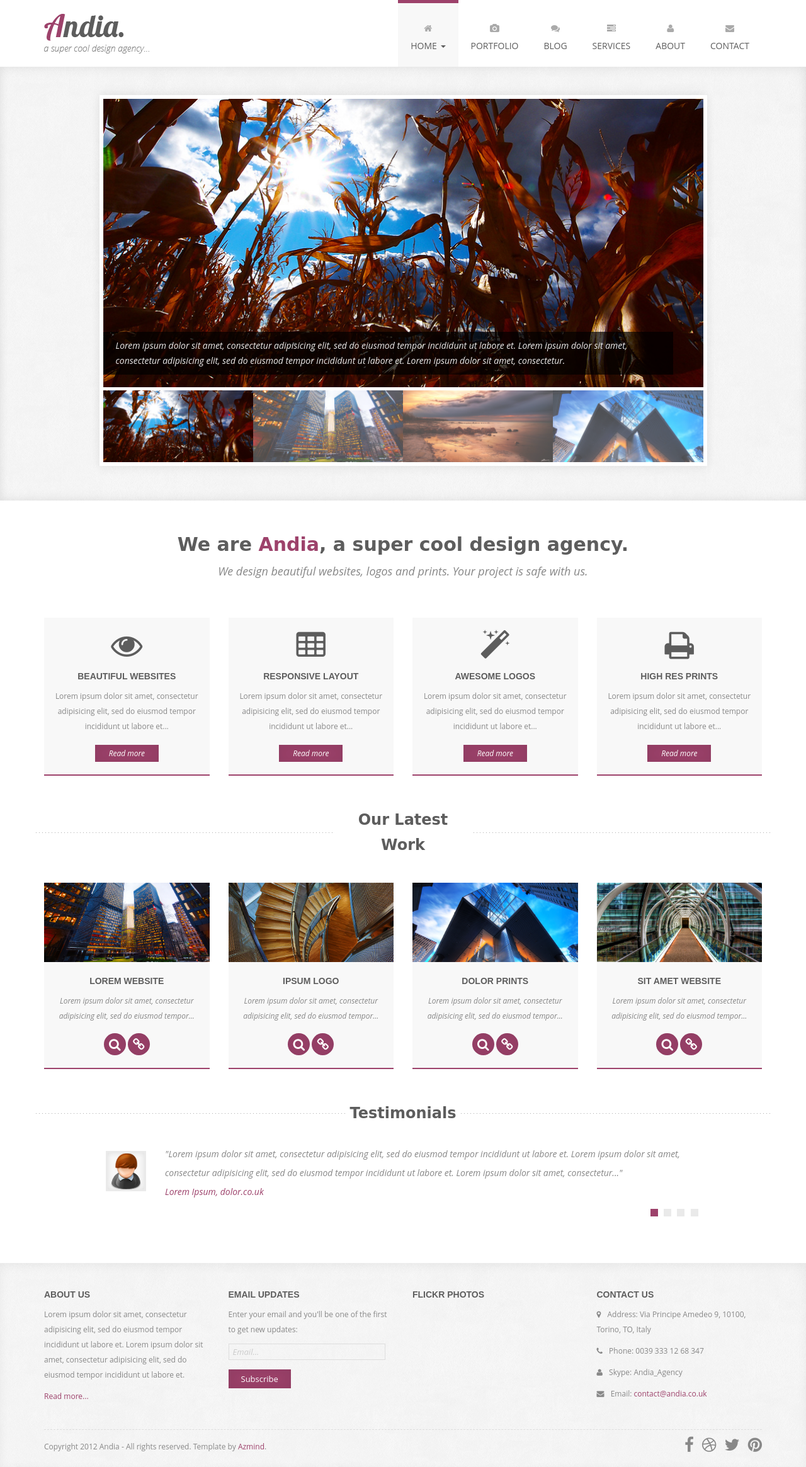
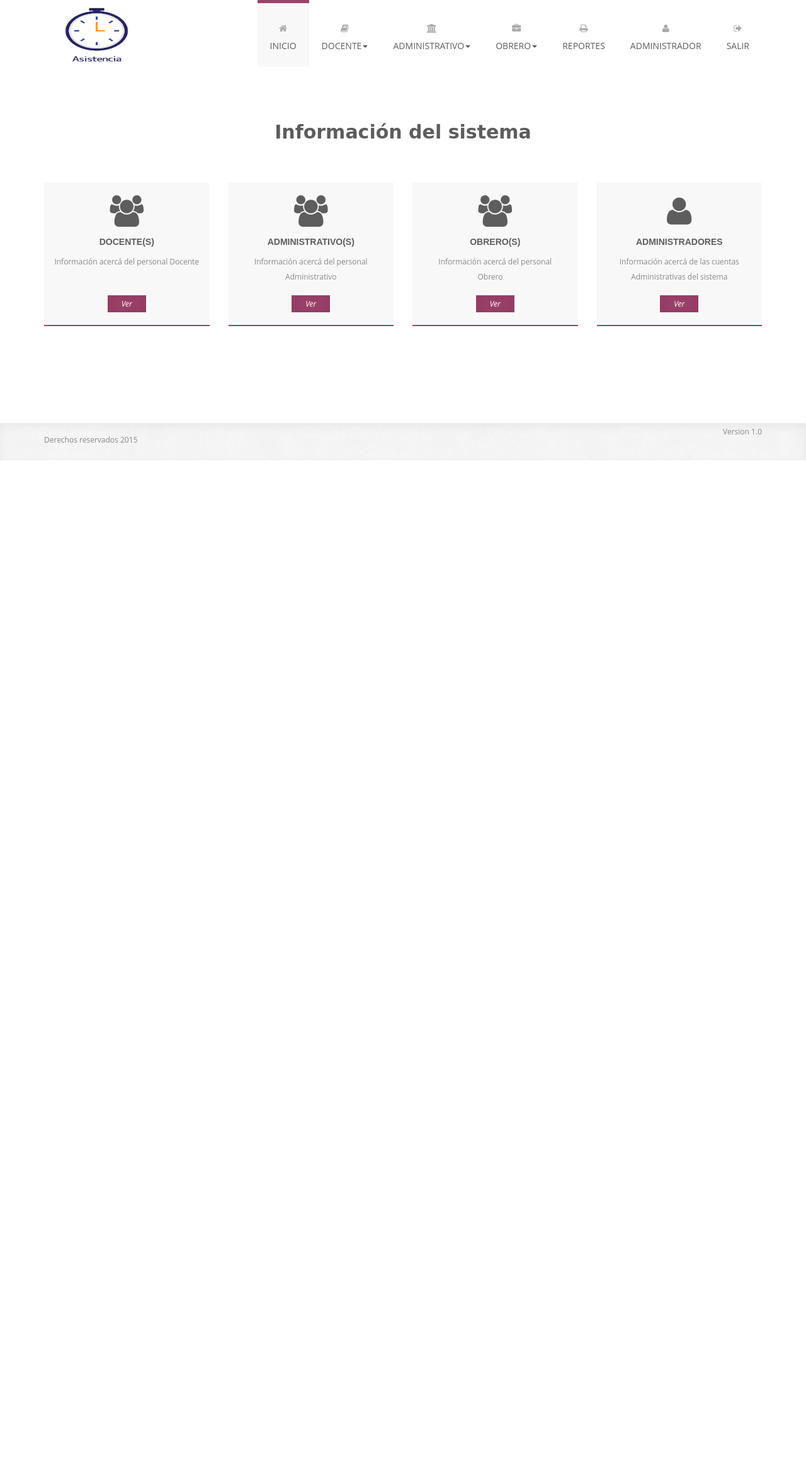
Before and after one commit to JuanDelgadillo/sistema-de-asistencia-v2, a PHP site: page / in a window 1280 px wide. Shown: the whole page at 63% size. After the commit the page ends 731 px from the top, so only its background shows below. Run offline with PHP 8.4, Linux system fonts and the light colour scheme; some libraries are stand-ins or nearby versions.

Commit message:
Interfaz principal del sistema desarrollada

```diff
--- a/assets/css/style.css
+++ b/assets/css/style.css
@@ -162,7 +162,8 @@ ul.navbar-nav li.active .dropdown-menu > .active > a:focus { background: #9d426b
 .navbar-brand {
 	width: 167px;
 	height: 106px;
-	background: url(../img/logo.png) left center no-repeat;
+	background: url(../img/asistencia.png) left center no-repeat;
+    background-size:100% 100%;
 	text-indent: -99999px;
 }
 
--- a/index.html
+++ b/index.html
@@ -40,97 +40,57 @@
 		<nav class="navbar" role="navigation">
 			<div class="container">
 				<div class="navbar-header">
-					<button type="button" class="navbar-toggle collapsed" data-toggle="collapse" data-target="#top-navbar-1">
-						<span class="sr-only">Toggle navigation</span>
-						<span class="icon-bar"></span>
-						<span class="icon-bar"></span>
-						<span class="icon-bar"></span>
-					</button>
-					<a class="navbar-brand" href="index.html">Andia - a super cool design agency...</a>
+					<a class="navbar-brand" href="index.html">Sistema de asistencia</a>
 				</div>
 				<!-- Collect the nav links, forms, and other content for toggling -->
 				<div class="collapse navbar-collapse" id="top-navbar-1">
 					<ul class="nav navbar-nav navbar-right">
-						<li class="dropdown active">
-							<a href="#" class="dropdown-toggle" data-toggle="dropdown" data-hover="dropdown" data-delay="1000">
-								<i class="fa fa-home"></i><br>Home <span class="caret"></span>
-							</a>
-							<ul class="dropdown-menu dropdown-menu-left" role="menu">
-								<li class="active"><a href="index.html">Home</a></li>
-								<li><a href="index-2.html">Home 2</a></li>
-							</ul>
+						<li  class="dropdown active">
+							<a href=""><i class="fa fa-home"></i><br>Inicio</a>
+						</li>
+                        <li class="dropdown">
+                            <a href="#" class="dropdown-toggle" data-toggle="dropdown"  data-hover="dropdown" data-delay="100">
+                                <i class="fa fa-book"></i><br>Docente<span class="caret"></span>
+                            </a>
+                            <ul class="dropdown-menu dropdown-menu-left" role="menu">
+                                <li><a href="#">Registro</a></li>
+                                <li><a href="#">Asistencia</a></li>
+                            </ul>
+                        </li>
+						<li class="dropdown">
+							<a href="#" class="dropdown-toggle" data-toggle="dropdown" data-hover="dropdown" data-delay="100"><i class="fa fa-institution"></i><br>Administrativo<span class="caret"></span></a>
+                            <ul class="dropdown-menu dropdown-menu-left" role="menu">
+                                <li><a href="#">Registro</a></li>
+                                <li><a href="#">Asistencia</a></li>
+                            </ul>
+						</li>
+						<li  class="dropdown">
+							<a href="#" class="dropdown-toggle" data-toggle="dropdown" data-hover="dropdown" data-delay="100"><i class="fa fa-briefcase"></i><br>Obrero<span class="caret"></span></a>
+                            <ul class="dropdown-menu dropdown-menu-left" role="menu">
+                                <li><a href="#">Registro</a></li>
+                                <li><a href="#">Asistencia</a></li>
+                            </ul>
 						</li>
 						<li>
-							<a href="portfolio.html"><i class="fa fa-camera"></i><br>Portfolio</a>
+							<a href="#"><i class="fa fa-print"></i><br>Reportes</a>
 						</li>
 						<li>
-							<a href="#"><i class="fa fa-comments"></i><br>Blog</a>
+							<a href="#"><i class="fa fa-user"></i><br>Administrador</a>
 						</li>
-						<li>
-							<a href="services.html"><i class="fa fa-tasks"></i><br>Services</a>
-						</li>
-						<li>
-							<a href="about.html"><i class="fa fa-user"></i><br>About</a>
-						</li>
-						<li>
-							<a href="contact.html"><i class="fa fa-envelope"></i><br>Contact</a>
-						</li>
+                        <li>
+                            <a href="#"><i class="fa fa-sign-out"></i><br>Salir</a>
+                        </li>
 					</ul>
 				</div>
 			</div>
 		</nav>
-
-        <!-- Slider -->
-        <div class="slider-container">
-            <div class="container">
-                <div class="row">
-                    <div class="col-sm-10 col-sm-offset-1 slider">
-                        <div class="flexslider">
-                            <ul class="slides">
-                                <li data-thumb="assets/img/slider/1.jpg">
-                                    <img src="assets/img/slider/1.jpg">
-                                    <div class="flex-caption">
-                                    	Lorem ipsum dolor sit amet, consectetur adipisicing elit, sed do eiusmod tempor incididunt ut labore et.
-                                    	Lorem ipsum dolor sit amet, consectetur adipisicing elit, sed do eiusmod tempor incididunt ut labore et.
-                                    	Lorem ipsum dolor sit amet, consectetur.
-                                    </div>
-                                </li>
-                                <li data-thumb="assets/img/slider/2.jpg">
-                                    <img src="assets/img/slider/2.jpg">
-                                    <div class="flex-caption">
-                                    	Ut wisi enim ad minim veniam, quis nostrud exerci tation ullamcorper suscipit
-                                    	lobortis nisl ut aliquip ex ea commodo consequat.
-                                    </div>
-                                </li>
-                                <li data-thumb="assets/img/slider/3.jpg">
-                                    <img src="assets/img/slider/3.jpg">
-                                    <div class="flex-caption">
-                                    	Lorem ipsum dolor sit amet, consectetur adipisicing elit, sed do eiusmod tempor incididunt ut labore et.
-                                    	Lorem ipsum dolor sit amet, consectetur adipisicing elit, sed do eiusmod tempor incididunt ut labore et.
-                                    	Lorem ipsum dolor sit amet, consectetur.
-                                    </div>
-                                </li>
-                                <li data-thumb="assets/img/slider/4.jpg">
-                                    <img src="assets/img/slider/4.jpg">
-                                    <div class="flex-caption">
-                                    	Ut wisi enim ad minim veniam, quis nostrud exerci tation ullamcorper suscipit
-                                    	lobortis nisl ut aliquip ex ea commodo consequat.
-                                    </div>
-                                </li>
-                            </ul>
-                        </div>
-                    </div>
-                </div>
-            </div>
-        </div>
-
+<br><br>
         <!-- Presentation -->
         <div class="presentation-container">
         	<div class="container">
         		<div class="row">
 	        		<div class="col-sm-12 wow fadeInLeftBig">
-	            		<h1>We are <span class="violet">Andia</span>, a super cool design agency.</h1>
-	            		<p>We design beautiful websites, logos and prints. Your project is safe with us.</p>
+	            		<h1>Información del sistema</h1>
 	            	</div>
             	</div>
         	</div>
@@ -142,241 +102,50 @@
 	            <div class="row">
 	            	<div class="col-sm-3">
 		                <div class="service wow fadeInUp">
-		                    <div class="service-icon"><i class="fa fa-eye"></i></div>
-		                    <h3>Beautiful Websites</h3>
-		                    <p>Lorem ipsum dolor sit amet, consectetur adipisicing elit, sed do eiusmod tempor incididunt ut labore et...</p>
-		                    <a class="big-link-1" href="services.html">Read more</a>
+		                    <div class="service-icon"><i class="fa fa-users"></i></div>
+		                    <h3>Docente(s)</h3>
+		                    <p>Información acercá del personal Docente &nbsp;&nbsp;&nbsp;&nbsp;&nbsp;</p>
+		                    <a class="big-link-1" href="#">Ver</a>
 		                </div>
 					</div>
 					<div class="col-sm-3">
 		                <div class="service wow fadeInDown">
-		                    <div class="service-icon"><i class="fa fa-table"></i></div>
-		                    <h3>Responsive Layout</h3>
-		                    <p>Lorem ipsum dolor sit amet, consectetur adipisicing elit, sed do eiusmod tempor incididunt ut labore et...</p>
-		                    <a class="big-link-1" href="services.html">Read more</a>
+		                    <div class="service-icon"><i class="fa fa-users"></i></div>
+		                    <h3>Administrativo(s)</h3>
+		                    <p>Información acercá del personal Administrativo</p>
+		                    <a class="big-link-1" href="#">Ver</a>
 		                </div>
 	                </div>
 	                <div class="col-sm-3">
 		                <div class="service wow fadeInUp">
-		                    <div class="service-icon"><i class="fa fa-magic"></i></div>
-		                    <h3>Awesome Logos</h3>
-		                    <p>Lorem ipsum dolor sit amet, consectetur adipisicing elit, sed do eiusmod tempor incididunt ut labore et...</p>
-		                    <a class="big-link-1" href="services.html">Read more</a>
+		                    <div class="service-icon"><i class="fa fa-users"></i></div>
+		                    <h3>Obrero(s)</h3>
+		                    <p>Información acercá del personal Obrero&nbsp;&nbsp;&nbsp;&nbsp;&nbsp;</p>
+		                    <a class="big-link-1" href="#">Ver</a>
 		                </div>
 	                </div>
 	                <div class="col-sm-3">
 		                <div class="service wow fadeInDown">
-		                    <div class="service-icon"><i class="fa fa-print"></i></div>
-		                    <h3>High Res Prints</h3>
-		                    <p>Lorem ipsum dolor sit amet, consectetur adipisicing elit, sed do eiusmod tempor incididunt ut labore et...</p>
-		                    <a class="big-link-1" href="services.html">Read more</a>
+		                    <div class="service-icon"><i class="fa fa-user"></i></div>
+		                    <h3>Administradores</h3>
+		                    <p>Información acercá de las cuentas Administrativas del sistema</p>
+		                    <a class="big-link-1" href="#">Ver</a>
 		                </div>
 	                </div>
 	            </div>
 	        </div>
         </div>
-
-        <!-- Latest work -->
-        <div class="work-container">
-	        <div class="container">
-	        	<div class="row">
-		            <div class="col-sm-12 work-title wow fadeIn">
-		                <h2>Our Latest Work</h2>
-		            </div>
-	            </div>
-	            <div class="row">
-	            	<div class="col-sm-3">
-		                <div class="work wow fadeInUp">
-		                    <img src="assets/img/portfolio/work1.jpg" alt="Lorem Website" data-at2x="assets/img/portfolio/work1.jpg">
-		                    <h3>Lorem Website</h3>
-		                    <p>Lorem ipsum dolor sit amet, consectetur adipisicing elit, sed do eiusmod tempor...</p>
-		                    <div class="work-bottom">
-		                        <a class="big-link-2 view-work" href="assets/img/portfolio/work1.jpg"><i class="fa fa-search"></i></a>
-		                        <a class="big-link-2" href="portfolio.html"><i class="fa fa-link"></i></a>
-		                    </div>
-		                </div>
-	                </div>
-	                <div class="col-sm-3">
-		                <div class="work wow fadeInDown">
-		                    <img src="assets/img/portfolio/work2.jpg" alt="Ipsum Logo" data-at2x="assets/img/portfolio/work2.jpg">
-		                    <h3>Ipsum Logo</h3>
-		                    <p>Lorem ipsum dolor sit amet, consectetur adipisicing elit, sed do eiusmod tempor...</p>
-		                    <div class="work-bottom">
-		                        <a class="big-link-2 view-work" href="assets/img/portfolio/work2.jpg"><i class="fa fa-search"></i></a>
-		                        <a class="big-link-2" href="portfolio.html"><i class="fa fa-link"></i></a>
-		                    </div>
-		                </div>
-		            </div>
-		            <div class="col-sm-3">
-		                <div class="work wow fadeInUp">
-		                    <img src="assets/img/portfolio/work3.jpg" alt="Dolor Prints" data-at2x="assets/img/portfolio/work3.jpg">
-		                    <h3>Dolor Prints</h3>
-		                    <p>Lorem ipsum dolor sit amet, consectetur adipisicing elit, sed do eiusmod tempor...</p>
-		                    <div class="work-bottom">
-		                        <a class="big-link-2 view-work" href="assets/img/portfolio/work3.jpg"><i class="fa fa-search"></i></a>
-		                        <a class="big-link-2" href="portfolio.html"><i class="fa fa-link"></i></a>
-		                    </div>
-		                </div>
-		            </div>
-		            <div class="col-sm-3">
-		                <div class="work wow fadeInDown">
-		                    <img src="assets/img/portfolio/work4.jpg" alt="Sit Amet Website" data-at2x="assets/img/portfolio/work4.jpg">
-		                    <h3>Sit Amet Website</h3>
-		                    <p>Lorem ipsum dolor sit amet, consectetur adipisicing elit, sed do eiusmod tempor...</p>
-		                    <div class="work-bottom">
-		                        <a class="big-link-2 view-work" href="assets/img/portfolio/work4.jpg"><i class="fa fa-search"></i></a>
-		                        <a class="big-link-2" href="portfolio.html"><i class="fa fa-link"></i></a>
-		                    </div>
-		                </div>
-		            </div>
-	            </div>
-	        </div>
-        </div>
-
-        <!-- Testimonials -->
-        <div class="testimonials-container">
-	        <div class="container">
-	        	<div class="row">
-		            <div class="col-sm-12 testimonials-title wow fadeIn">
-		                <h2>Testimonials</h2>
-		            </div>
-	            </div>
-	            <div class="row">
-	                <div class="col-sm-10 col-sm-offset-1 testimonial-list">
-	                	<div role="tabpanel">
-	                		<!-- Tab panes -->
-	                		<div class="tab-content">
-	                			<div role="tabpanel" class="tab-pane fade in active" id="tab1">
-	                				<div class="testimonial-image">
-	                					<img src="assets/img/testimonials/1.jpg" alt="" data-at2x="assets/img/testimonials/1.jpg">
-	                				</div>
-	                				<div class="testimonial-text">
-		                                <p>
-		                                	"Lorem ipsum dolor sit amet, consectetur adipisicing elit, sed do eiusmod tempor incididunt ut labore et.
-		                                	Lorem ipsum dolor sit amet, consectetur adipisicing elit, sed do eiusmod tempor incididunt ut labore et.
-		                                	Lorem ipsum dolor sit amet, consectetur..."<br>
-		                                	<a href="#">Lorem Ipsum, dolor.co.uk</a>
-		                                </p>
-	                                </div>
-	                			</div>
-	                			<div role="tabpanel" class="tab-pane fade" id="tab2">
-	                				<div class="testimonial-image">
-	                					<img src="assets/img/testimonials/2.jpg" alt="" data-at2x="assets/img/testimonials/2.jpg">
-	                				</div>
-	                				<div class="testimonial-text">
-		                                <p>
-		                                	"Ut wisi enim ad minim veniam, quis nostrud exerci tation ullamcorper suscipit lobortis nisl ut aliquip
-		                                	ex ea commodo consequat. Ut wisi enim ad minim veniam, quis nostrud exerci tation ullamcorper suscipit
-		                                	lobortis nisl ut aliquip ex ea commodo consequat..."<br>
-		                                	<a href="#">Minim Veniam, nostrud.com</a>
-		                                </p>
-	                                </div>
-	                			</div>
-	                			<div role="tabpanel" class="tab-pane fade" id="tab3">
-	                				<div class="testimonial-image">
-	                					<img src="assets/img/testimonials/3.jpg" alt="" data-at2x="assets/img/testimonials/3.jpg">
-	                				</div>
-	                				<div class="testimonial-text">
-		                                <p>
-		                                	"Lorem ipsum dolor sit amet, consectetur adipisicing elit, sed do eiusmod tempor incididunt ut labore et.
-		                                	Lorem ipsum dolor sit amet, consectetur adipisicing elit, sed do eiusmod tempor incididunt ut labore et.
-		                                	Lorem ipsum dolor sit amet, consectetur..."<br>
-		                                	<a href="#">Lorem Ipsum, dolor.co.uk</a>
-		                                </p>
-	                                </div>
-	                			</div>
-	                			<div role="tabpanel" class="tab-pane fade" id="tab4">
-	                				<div class="testimonial-image">
-	                					<img src="assets/img/testimonials/1.jpg" alt="" data-at2x="assets/img/testimonials/1.jpg">
-	                				</div>
-	                				<div class="testimonial-text">
-		                                <p>
-		                                	"Ut wisi enim ad minim veniam, quis nostrud exerci tation ullamcorper suscipit lobortis nisl ut aliquip
-		                                	ex ea commodo consequat. Ut wisi enim ad minim veniam, quis nostrud exerci tation ullamcorper suscipit
-		                                	lobortis nisl ut aliquip ex ea commodo consequat..."<br>
-		                                	<a href="#">Minim Veniam, nostrud.com</a>
-		                                </p>
-	                                </div>
-	                			</div>
-	                		</div>
-	                		<!-- Nav tabs -->
-	                		<ul class="nav nav-tabs" role="tablist">
-	                			<li role="presentation" class="active">
-	                				<a href="#tab1" aria-controls="tab1" role="tab" data-toggle="tab"></a>
-	                			</li>
-	                			<li role="presentation">
-	                				<a href="#tab2" aria-controls="tab2" role="tab" data-toggle="tab"></a>
-	                			</li>
-	                			<li role="presentation">
-	                				<a href="#tab3" aria-controls="tab3" role="tab" data-toggle="tab"></a>
-	                			</li>
-	                			<li role="presentation">
-	                				<a href="#tab4" aria-controls="tab4" role="tab" data-toggle="tab"></a>
-	                			</li>
-	                		</ul>
-	                	</div>
-	                </div>
-	            </div>
-	        </div>
-        </div>
+        <br><br><br><br><br><br><br><br><br>
 
         <!-- Footer -->
         <footer>
             <div class="container">
                 <div class="row">
-                    <div class="col-sm-3 footer-box wow fadeInUp">
-                        <h4>About Us</h4>
-                        <div class="footer-box-text">
-	                        <p>
-	                        	Lorem ipsum dolor sit amet, consectetur adipisicing elit, sed do eiusmod tempor incididunt ut labore et.
-	                        	Lorem ipsum dolor sit amet, consectetur adipisicing elit, sed do eiusmod tempor incididunt ut labore et.
-	                        </p>
-	                        <p><a href="about.html">Read more...</a></p>
-                        </div>
-                    </div>
-                    <div class="col-sm-3 footer-box wow fadeInDown">
-                        <h4>Email Updates</h4>
-                        <div class="footer-box-text footer-box-text-subscribe">
-                        	<p>Enter your email and you'll be one of the first to get new updates:</p>
-                        	<form role="form" action="assets/subscribe.php" method="post">
-		                    	<div class="form-group">
-		                    		<label class="sr-only" for="subscribe-email">Email address</label>
-		                        	<input type="text" name="email" placeholder="Email..." class="subscribe-email" id="subscribe-email">
-		                        </div>
-		                        <button type="submit" class="btn">Subscribe</button>
-		                    </form>
-		                    <p class="success-message"></p>
-		                    <p class="error-message"></p>
-                        </div>
-                    </div>
-                    <div class="col-sm-3 footer-box wow fadeInUp">
-                        <h4>Flickr Photos</h4>
-                        <div class="footer-box-text flickr-feed"></div>
-                    </div>
-                    <div class="col-sm-3 footer-box wow fadeInDown">
-                        <h4>Contact Us</h4>
-                        <div class="footer-box-text footer-box-text-contact">
-	                        <p><i class="fa fa-map-marker"></i> Address: Via Principe Amedeo 9, 10100, Torino, TO, Italy</p>
-	                        <p><i class="fa fa-phone"></i> Phone: 0039 333 12 68 347</p>
-	                        <p><i class="fa fa-user"></i> Skype: Andia_Agency</p>
-	                        <p><i class="fa fa-envelope"></i> Email: <a href="">contact@andia.co.uk</a></p>
-                        </div>
-                    </div>
-                </div>
-                <div class="row">
-                	<div class="col-sm-12 wow fadeIn">
-                		<div class="footer-border"></div>
-                	</div>
-                </div>
-                <div class="row">
                     <div class="col-sm-7 footer-copyright wow fadeIn">
-                        <p>Copyright 2012 Andia - All rights reserved. Template by <a href="http://azmind.com">Azmind</a>.</p>
+                        <p>Derechos reservados 2015</p>
                     </div>
                     <div class="col-sm-5 footer-social wow fadeIn">
-                        <a href="#"><i class="fa fa-facebook"></i></a>
-                        <a href="#"><i class="fa fa-dribbble"></i></a>
-                        <a href="#"><i class="fa fa-twitter"></i></a>
-                        <a href="#"><i class="fa fa-pinterest"></i></a>
+                        <p>Version 1.0</p>
                     </div>
                 </div>
             </div>
```
Also changed, not shown: config/conection.php (added, +13 -0 lines), procesos/login.php (added, +36 -0 lines), procesos/salir.php (added, +18 -0 lines), assets/img/admin.png (added), assets/img/asistencia.png (added).
